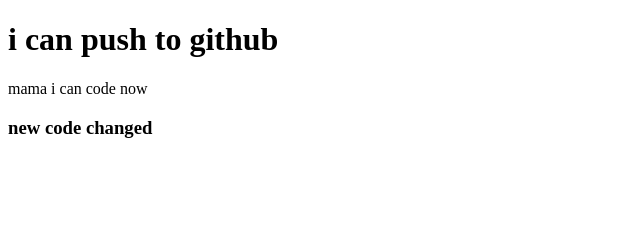
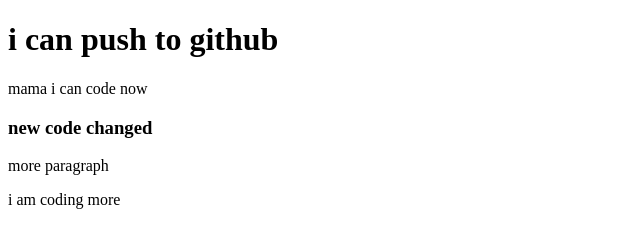
Before and after one commit to mdjobayeradnan/my-second-repo, a plain HTML site: page index.html in a window 1280 px wide. Shown: the whole page, without its empty margins (0-640 px from the left). Drawn offline with Linux system fonts and the light colour scheme.

Commit message:
p tag added

```diff
--- a/index.html
+++ b/index.html
@@ -5,11 +5,15 @@
     <meta http-equiv="X-UA-Compatible" content="IE=edge">
     <meta name="viewport" content="width=device-width, initial-scale=1.0">
     <title>my second github repo</title>
+    <link rel="stylesheet" href="style.css">
+
 </head>
 <body>
     <h1>i can push to github</h1>
     <h> mama i can code now</h>
     <h3>new code changed</h3>
+    <p>more paragraph</p>
+    <p>i am coding more</p>
 
 
 
```
